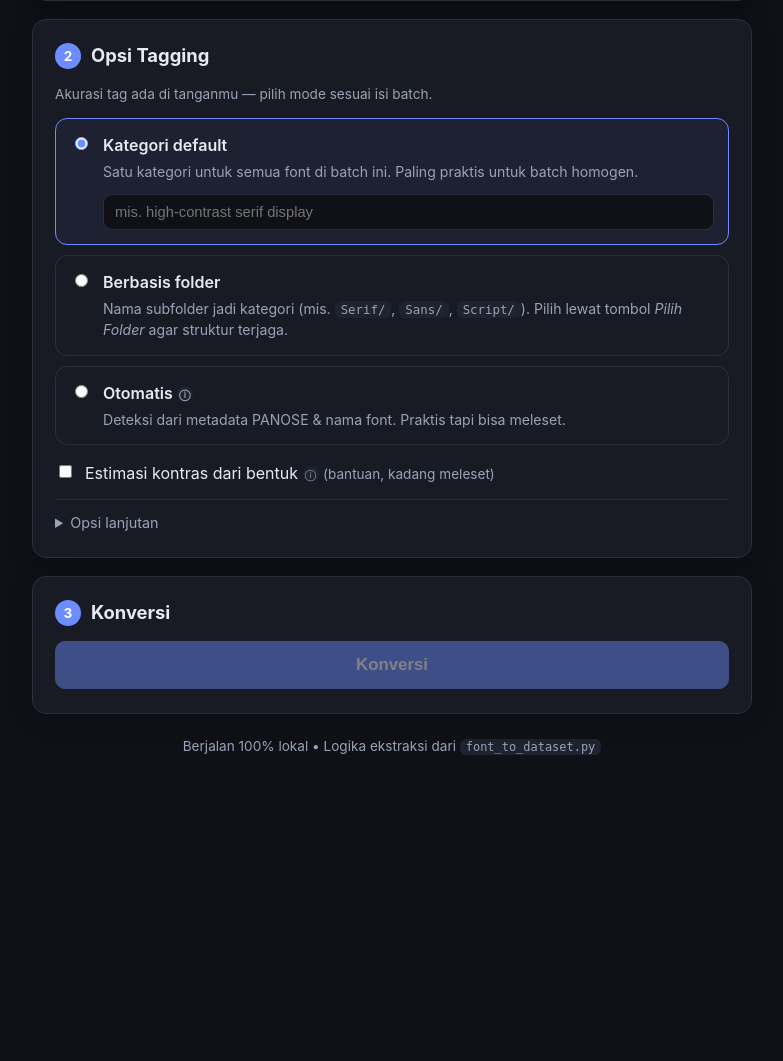
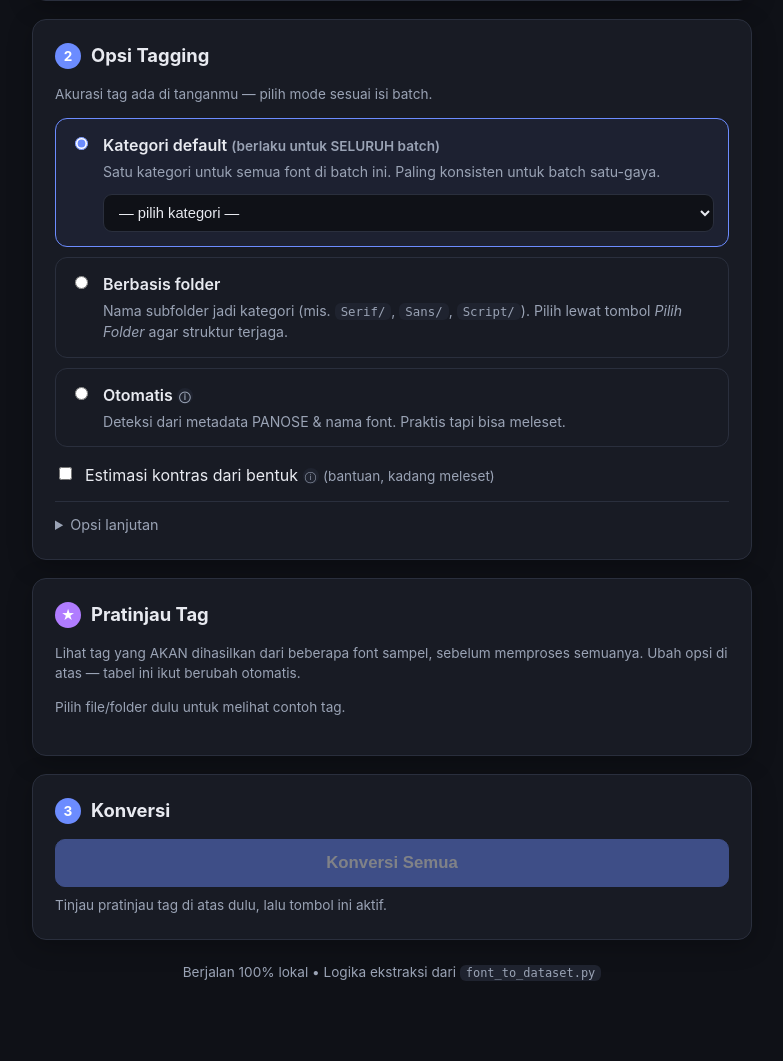
Before and after one commit to himiko-lab/alat-konversi-dataset-model, a Flask app: page / in a window 1280 px wide. Shown: the part 526-1587 px from the top of the page, without its empty margins (248-1031 px from the left). Before the commit the page ends 1281 px from the top, so only its background shows below. Run offline with Flask 3, Linux system fonts and the light colour scheme.

Commit message:
Perbaikan UX tagging: pratinjau tag live + kategori dipandu + cek konsistensi
Mengatasi masalah menebak tag tanpa melihat hasilnya dulu.

- Pratinjau tag SEBELUM konversi: endpoint /api/preview_upload (unggah
  5-8 font sampel) + /api/preview (hitung tag live tanpa ekstraksi glyph,
  via fungsi baru font_to_dataset.preview_tag). Tabel diperbarui otomatis
  saat opsi diubah; tombol "Konversi Semua" aktif setelah pratinjau tampil.
- Kategori dipandu: dropdown preset + opsi kustom. Mode "Kategori default"
  kini MEMAKSA kategori seragam utk seluruh batch lewat jalur CSV-override
  (prioritas tertinggi di classify) — tidak lagi kalah oleh PANOSE/nama.
  Logika classify() sendiri tidak diubah.
- Banner peringatan: kategori belum dipilih, serif generik, atau label
  tidak konsisten untuk batch satu-gaya.
- Cek konsistensi: stats deskriptor kategori ("Deskriptor kategori unik: N")
  di ringkasan hasil dan summary.txt.
- Estimasi kontras tetap mati default, tooltip mengarahkan ke Kategori default.

Diuji: unit preview_tag, endpoint preview (semua mode), konversi penuh,
dan smoke test browser (Playwright) end-to-end tanpa error JS. CLI tetap jalan.

Co-Authored-By: Claude Opus 4.8 <noreply@anthropic.com>
Claude-Session: https://claude.ai/code/session_01Uz3x94zAW4zYP9kHBQNGe1

```diff
--- a/app.py
+++ b/app.py
@@ -41,6 +41,7 @@ os.makedirs(WORK_ROOT, exist_ok=True)
 
 # Registry job dalam memori (cukup untuk pemakaian lokal satu pengguna).
 JOBS = {}
+PREVIEWS = {}            # preview_id -> {samples:[{name,rel,path}], root_name}
 JOBS_LOCK = threading.Lock()
 
 
@@ -50,6 +51,29 @@ def _job_dir(job_id):
 
 def _allowed(name):
     return name.lower().endswith(ALLOWED_EXT)
+
+
+def _build_fopts(mode, category, folder_tag, detect_contrast):
+    """Bangun opsi tagging yang dipakai SAMA persis oleh preview & konversi.
+
+    Mode 'Kategori default' dialirkan lewat jalur CSV override (pola "" cocok ke
+    semua nama file) — di classify() itu prioritas TERTINGGI, jadi kategori
+    pilihan pengguna memaksa SELURUH batch jadi seragam (mengalahkan PANOSE/
+    petunjuk nama). Mode 'folder' memakai nama subfolder (prioritas di atas
+    PANOSE). Mode 'auto' membiarkan PANOSE + petunjuk nama bekerja.
+    Logika classify() sendiri TIDAK diubah."""
+    csv = [("", category, None)] if (mode == "default" and category) else []
+    return {"csv": csv,
+            "folder_tag": folder_tag if mode == "folder" else None,
+            "default_cat": None,
+            "detect_contrast": detect_contrast}
+
+
+def _safe_rel(rel, fallback):
+    rel = (rel or "").replace("\\", "/").lstrip("/")
+    parts = [secure_filename(p) for p in rel.split("/") if p not in ("", ".", "..")]
+    parts = [p for p in parts if p] or [secure_filename(fallback)]
+    return "/".join(parts), parts
 
 
 # --------------------------------------------------------------------------- #
@@ -75,17 +99,14 @@ def upload():
     accepted, rejected, root_names = [], [], set()
     for idx, fs in enumerate(files):
         rel = rel_paths[idx] if idx < len(rel_paths) and rel_paths[idx] else fs.filename
-        rel = (rel or "").replace("\\", "/").lstrip("/")
-        base = os.path.basename(rel)
+        base = os.path.basename((rel or "").replace("\\", "/").lstrip("/"))
         if not base or not _allowed(base):
             if base:
                 rejected.append(base)
             continue
 
         # Bersihkan tiap komponen path tapi pertahankan struktur folder.
-        parts = [secure_filename(p) for p in rel.split("/") if p not in ("", ".", "..")]
-        parts = [p for p in parts if p] or [secure_filename(base)]
-        safe_rel = "/".join(parts)
+        safe_rel, parts = _safe_rel(rel, base)
         if len(parts) >= 2:
             root_names.add(parts[0])
 
@@ -125,6 +146,83 @@ def upload():
         rejected=rejected,
         names=[a["name"] for a in accepted[:50]],
     )
+
+
+# --------------------------------------------------------------------------- #
+#  PREVIEW TAG (sampel font, sebelum konversi penuh)                           #
+# --------------------------------------------------------------------------- #
+@app.route("/api/preview_upload", methods=["POST"])
+def preview_upload():
+    """Unggah HANYA font sampel (5–10) untuk preview tag cepat. Terpisah dari
+    upload penuh supaya preview ringan & bisa live saat opsi diubah."""
+    files = request.files.getlist("files")
+    rel_paths = request.form.getlist("paths")
+    root_name = (request.form.get("root_name") or "").strip() or None
+    if not files:
+        return jsonify(error="Tidak ada sampel."), 400
+
+    preview_id = uuid.uuid4().hex
+    pdir = os.path.join(_job_dir("preview_" + preview_id), "sample")
+    os.makedirs(pdir, exist_ok=True)
+
+    samples = []
+    for idx, fs in enumerate(files):
+        rel = rel_paths[idx] if idx < len(rel_paths) and rel_paths[idx] else fs.filename
+        base = os.path.basename((rel or "").replace("\\", "/").lstrip("/"))
+        if not base or not _allowed(base):
+            continue
+        safe_rel, _ = _safe_rel(rel, base)
+        dst = os.path.join(pdir, secure_filename(base))
+        fs.save(dst)
+        samples.append({"name": base, "rel": safe_rel, "path": dst})
+
+    if not samples:
+        return jsonify(error="Sampel tidak valid."), 400
+
+    with JOBS_LOCK:
+        PREVIEWS[preview_id] = {"samples": samples, "root_name": root_name,
+                                "dir": _job_dir("preview_" + preview_id)}
+    return jsonify(preview_id=preview_id, count=len(samples))
+
+
+@app.route("/api/preview", methods=["POST"])
+def preview():
+    """Hitung tag untuk sampel dengan opsi saat ini. Live: dipanggil ulang
+    tiap kali pengguna mengubah mode/kategori/kontras (tanpa unggah ulang)."""
+    data = request.get_json(force=True, silent=True) or {}
+    with JOBS_LOCK:
+        pv = PREVIEWS.get(data.get("preview_id"))
+    if not pv:
+        return jsonify(error="Sesi preview tidak ditemukan. Pilih file lagi."), 404
+
+    mode = data.get("mode", "auto")
+    default_category = (data.get("default_category") or "").strip() or None
+    detect_contrast = bool(data.get("detect_contrast"))
+
+    rows, descs = [], Counter()
+    for s in pv["samples"]:
+        folder_tag = fd.folder_tag_for(s["rel"], pv["root_name"]) if mode == "folder" else None
+        fopts = _build_fopts(mode, default_category, folder_tag, detect_contrast)
+        info = fd.preview_tag(s["path"], fopts, folder_tag=fopts["folder_tag"])
+        if info is None:
+            rows.append({"name": s["name"], "rel": s["rel"], "tag": None,
+                         "desc": None, "source": "unreadable"})
+            continue
+        descs[info["desc"]] += 1
+        rows.append({"name": s["name"], "rel": s["rel"], "tag": info["tag"],
+                     "desc": info["desc"], "category": info["category"],
+                     "source": info["source"]})
+
+    readable = [r for r in rows if r["tag"]]
+    unique_desc = dict(descs.most_common())
+    # Apakah ada yang jatuh ke default generik 'serif'?
+    generic = any(r.get("source") == "default" and r.get("category") == "serif"
+                  for r in readable)
+    no_category = mode == "default" and not default_category
+
+    return jsonify(rows=rows, unique_desc=unique_desc,
+                   n_unique_desc=len(unique_desc), generic_serif=generic,
+                   no_category=no_category, mode=mode, detect_contrast=detect_contrast)
 
 
 # --------------------------------------------------------------------------- #
@@ -194,13 +292,8 @@ def _run_job(job, opts):
                 if opts["mode"] == "folder":
                     folder_tag = fd.folder_tag_for(finfo["rel"], job.get("root_name"))
 
-                fopts = {
-                    "csv": [],
-                    "folder_tag": folder_tag,
-                    "default_cat": opts["default_category"] if opts["mode"] == "default" else (
-                        opts["default_category"] if opts["mode"] == "folder" else None),
-                    "detect_contrast": opts["detect_contrast"],
-                }
+                fopts = _build_fopts(opts["mode"], opts["default_category"],
+                                     folder_tag, opts["detect_contrast"])
 
                 try:
                     recs = fd.process_font(finfo["path"], opts["chars"],
@@ -287,6 +380,7 @@ def _build_summary(stats, n_records, n_train, n_val, opts):
     cat = dict(stats["cat"].most_common())
     wt = dict(stats["wt"].most_common())
     src = dict(stats["src"].most_common())
+    desc = dict(stats["desc"].most_common())
     skipped = [{"name": nm, "reason": why} for nm, why in stats["skipped"]]
 
     sample, seen = [], set()
@@ -306,6 +400,11 @@ def _build_summary(stats, n_records, n_train, n_val, opts):
     lines.append(f"Glyph dilewati     : {stats['too_long']} (path terlalu panjang)")
     lines.append(f"Karakter           : {opts['chars']}")
     lines.append(f"val-split          : {opts['val_split']}  |  max-path-len: {opts['max_path_len']}")
+    lines.append("")
+    lines.append(f"Deskriptor kategori unik: {len(desc)}"
+                 + ("  (konsisten ✓)" if len(desc) == 1 else "  (campur)"))
+    for d, n in desc.items():
+        lines.append(f"   {str(d):28s} {n}")
     lines.append("")
     lines.append("KATEGORI:")
     for c, n in cat.items():
@@ -337,6 +436,8 @@ def _build_summary(stats, n_records, n_train, n_val, opts):
         "categories": cat,
         "weights": wt,
         "sources": src,
+        "descriptors": desc,
+        "n_unique_desc": len(desc),
         "skipped": skipped,
         "sample_tags": sample,
         "has_val": n_val > 0,
--- a/static/app.js
+++ b/static/app.js
@@ -11,6 +11,8 @@ const fileSummary = el("fileSummary");
 const convertBtn = el("convertBtn");
 
 let selectedFiles = []; // { file, rel }
+let previewId = null;    // sesi preview di backend
+let previewReady = false; // tabel preview sudah tampil minimal sekali
 
 /* ---------------- pemilihan file ---------------- */
 function extOK(name) {
@@ -32,7 +34,7 @@ function setFiles(list) {
 function renderFileSummary(rejected) {
   if (selectedFiles.length === 0) {
     fileSummary.classList.add("hidden");
-    convertBtn.disabled = true;
+    resetPreview();
     if (rejected > 0) {
       fileSummary.classList.remove("hidden");
       fileSummary.innerHTML = `<span class="badge">Ditolak</span> ${rejected} file bukan font (.otf/.ttf/.ttc) diabaikan.`;
@@ -40,7 +42,6 @@ function renderFileSummary(rejected) {
     return;
   }
   fileSummary.classList.remove("hidden");
-  convertBtn.disabled = false;
   let html = `<strong>${selectedFiles.length}</strong> file font siap dikonversi.`;
   if (rejected > 0) html += ` <span class="badge">${rejected} ditolak</span>`;
   const names = selectedFiles.slice(0, 6).map((f) => f.file.name).join(", ");
@@ -48,6 +49,13 @@ function renderFileSummary(rejected) {
     selectedFiles.length > 6 ? ` … (+${selectedFiles.length - 6} lagi)` : ""
   }</div>`;
   fileSummary.innerHTML = html;
+  setupPreview(); // unggah sampel & tampilkan pratinjau tag
+}
+
+function updateConvertEnabled() {
+  const ready = selectedFiles.length > 0 && previewReady;
+  convertBtn.disabled = !ready;
+  el("convertHint").classList.toggle("hidden", ready);
 }
 
 function filesFromInput(input) {
@@ -61,9 +69,11 @@ el("pickFiles").addEventListener("click", () => fileInput.click());
 el("pickFolder").addEventListener("click", () => folderInput.click());
 fileInput.addEventListener("change", () => setFiles(filesFromInput(fileInput)));
 folderInput.addEventListener("change", () => {
-  setFiles(filesFromInput(folderInput));
-  // Kalau pengguna pilih folder, mode "Berbasis folder" paling masuk akal.
-  if (selectedFiles.length) document.querySelector('input[name=mode][value=folder]').checked = true;
+  const picked = filesFromInput(folderInput);
+  // Kalau pengguna pilih folder, mode "Berbasis folder" paling masuk akal —
+  // set SEBELUM setFiles agar pratinjau langsung pakai mode yang benar.
+  if (picked.length) document.querySelector('input[name=mode][value=folder]').checked = true;
+  setFiles(picked);
 });
 
 /* ---------------- drag & drop (termasuk folder) ---------------- */
@@ -170,16 +180,179 @@ async function startConversion() {
   }
 }
 
+function effectiveCategory() {
+  const preset = el("categoryPreset").value;
+  if (preset === "__custom__") return el("defaultCategory").value.trim();
+  return preset; // "" berarti belum dipilih
+}
+
+function currentMode() {
+  return document.querySelector("input[name=mode]:checked").value;
+}
+
 function collectOptions(jobId) {
   return {
     job_id: jobId,
-    mode: document.querySelector("input[name=mode]:checked").value,
-    default_category: el("defaultCategory").value,
+    mode: currentMode(),
+    default_category: effectiveCategory(),
     detect_contrast: el("detectContrast").checked,
     chars: el("chars").value,
     val_split: parseFloat(el("valSplit").value),
     max_path_len: parseInt(el("maxPathLen").value, 10),
   };
+}
+
+/* ---------------- preview tag (live) ---------------- */
+// Tampilkan/sembunyikan input kustom saat preset "(kustom…)" dipilih.
+el("categoryPreset").addEventListener("change", () => {
+  const custom = el("categoryPreset").value === "__custom__";
+  el("defaultCategory").classList.toggle("hidden", !custom);
+  if (custom) el("defaultCategory").focus();
+  refreshPreview();
+});
+
+// Opsi apa pun berubah -> perbarui pratinjau (debounce).
+let previewTimer = null;
+function refreshPreview() {
+  if (!previewId) return;
+  clearTimeout(previewTimer);
+  previewTimer = setTimeout(doPreview, 250);
+}
+["change", "input"].forEach((ev) => {
+  document.querySelectorAll("input[name=mode], #defaultCategory, #detectContrast").forEach((n) =>
+    n.addEventListener(ev, refreshPreview)
+  );
+});
+
+function rootNameOf(files) {
+  // Nama folder root bersama (komponen pertama) bila semua file berbagi sama.
+  const firsts = new Set();
+  for (const f of files) {
+    const parts = f.rel.replace(/\\/g, "/").split("/").filter(Boolean);
+    if (parts.length >= 2) firsts.add(parts[0]);
+  }
+  return firsts.size === 1 ? [...firsts][0] : "";
+}
+
+function pickSample(files, n) {
+  if (files.length <= n) return files.slice();
+  // Ambil merata di seluruh daftar agar variasi folder/gaya terwakili.
+  const step = files.length / n;
+  const out = [];
+  for (let i = 0; i < n; i++) out.push(files[Math.floor(i * step)]);
+  return out;
+}
+
+async function setupPreview() {
+  resetPreview(false);
+  el("previewHint").classList.add("hidden");
+  setPreviewLoading("Menyiapkan pratinjau…");
+  try {
+    const sample = pickSample(selectedFiles, 8);
+    const fd = new FormData();
+    for (const item of sample) {
+      fd.append("files", item.file, item.file.name);
+      fd.append("paths", item.rel);
+    }
+    fd.append("root_name", rootNameOf(selectedFiles));
+    const res = await fetch("/api/preview_upload", { method: "POST", body: fd });
+    const data = await res.json();
+    if (!res.ok) throw new Error(data.error || "Gagal menyiapkan pratinjau.");
+    previewId = data.preview_id;
+    await doPreview();
+  } catch (err) {
+    setPreviewLoading("⚠ " + err.message);
+  }
+}
+
+async function doPreview() {
+  if (!previewId) return;
+  setPreviewLoading("Menghitung tag sampel…");
+  try {
+    const res = await fetch("/api/preview", {
+      method: "POST",
+      headers: { "Content-Type": "application/json" },
+      body: JSON.stringify({
+        preview_id: previewId,
+        mode: currentMode(),
+        default_category: effectiveCategory(),
+        detect_contrast: el("detectContrast").checked,
+      }),
+    });
+    const data = await res.json();
+    if (!res.ok) throw new Error(data.error || "Gagal membuat pratinjau.");
+    renderPreview(data);
+    previewReady = true;
+    updateConvertEnabled();
+  } catch (err) {
+    setPreviewLoading("⚠ " + err.message);
+  }
+}
+
+function setPreviewLoading(msg) {
+  el("previewArea").innerHTML = `<p class="preview-loading">${escapeHtml(msg)}</p>`;
+}
+
+function renderPreview(data) {
+  const rows = data.rows || [];
+  renderWarnings(data);
+
+  const nUniq = data.n_unique_desc || 0;
+  const consistent = nUniq <= 1;
+  let html = `<div class="preview-meta">
+    <span class="pill ${consistent ? "ok" : "warn"}">Deskriptor unik: ${nUniq}${consistent ? " ✓" : ""}</span>
+    <span class="muted small">menampilkan ${rows.length} font sampel</span>
+  </div>`;
+
+  html += `<table class="preview-table"><thead><tr>
+    <th>File</th><th>Tag yang akan dihasilkan</th></tr></thead><tbody>`;
+  for (const r of rows) {
+    if (!r.tag) {
+      html += `<tr class="bad"><td class="fname">${escapeHtml(r.name)}</td>
+        <td class="tag">⚠ tak terbaca / bukan font valid</td></tr>`;
+      continue;
+    }
+    const src = r.source ? `<span class="src-tag">${escapeHtml(r.source)}</span>` : "";
+    html += `<tr><td class="fname">${escapeHtml(r.name)}</td>
+      <td class="tag">${escapeHtml(r.tag)}${src}</td></tr>`;
+  }
+  html += `</tbody></table>`;
+  el("previewArea").innerHTML = html;
+}
+
+function renderWarnings(data) {
+  const w = el("warnings");
+  const banners = [];
+  if (data.no_category) {
+    banners.push(
+      `⚠️ <strong>Kategori belum dipilih</strong> — tag akan jatuh ke deteksi otomatis (PANOSE/nama font) ` +
+      `dan bisa tidak konsisten. Pilih kategori di "Kategori default" agar seluruh batch seragam.`
+    );
+  } else if (data.generic_serif) {
+    banners.push(
+      `⚠️ Sebagian font jatuh ke kategori <code>serif</code> generik (metadata kosong). ` +
+      `Kalau itu bukan serif, pilih kategori yang sesuai.`
+    );
+  }
+  if ((data.detect_contrast || data.mode === "auto" || data.no_category) && data.n_unique_desc > 1) {
+    banners.push(
+      `⚠️ <strong>Label tidak konsisten</strong> — terdeteksi ${data.n_unique_desc} deskriptor berbeda ` +
+      `untuk batch ini. Kalau batch-nya satu-gaya, pakai <strong>"Kategori default"</strong> ` +
+      `(dan matikan estimasi kontras) agar seragam.`
+    );
+  }
+  w.innerHTML = banners.map((b) => `<div class="warn-banner">${b}</div>`).join("");
+}
+
+function resetPreview(clearArea = true) {
+  previewId = null;
+  previewReady = false;
+  el("warnings").innerHTML = "";
+  if (clearArea) {
+    el("previewArea").innerHTML =
+      `<p class="muted small" id="previewHint">Pilih file/folder dulu untuk melihat contoh tag.</p>`;
+  }
+  updateConvertEnabled();
 }
 
 function listenProgress(jobId) {
@@ -232,6 +405,18 @@ function showResult(jobId, r) {
     ${stat(r.train, "train")}
     ${stat(r.val, "val")}
   </div>`;
+
+  const nUniq = r.n_unique_desc || 0;
+  const consistent = nUniq <= 1;
+  html += `<div class="dist"><h3>Konsistensi tag</h3>
+    <p class="muted small" style="margin:0 0 8px">Deskriptor kategori unik:
+      <strong style="color:${consistent ? "var(--ok)" : "#ffd479"}">${nUniq}</strong>
+      ${nUniq === 1 ? "(konsisten ✓)" : "(campuran — idealnya 1 untuk batch satu-gaya)"}</p>
+    <div class="chip-row">${
+      Object.keys(r.descriptors || {})
+        .map((k) => `<span class="chip">${escapeHtml(k)}<b>${r.descriptors[k]}</b></span>`)
+        .join("")
+    }</div></div>`;
 
   html += distBlock("Kategori", r.categories);
   html += distBlock("Berat", r.weights);
@@ -287,6 +472,7 @@ el("resetBtn").addEventListener("click", () => {
   fileInput.value = "";
   folderInput.value = "";
   fileSummary.classList.add("hidden");
+  resetPreview(true);
   el("resultCard").classList.add("hidden");
   el("errorBox").classList.add("hidden");
   el("progress").classList.add("hidden");
--- a/static/style.css
+++ b/static/style.css
@@ -173,4 +173,27 @@ h2 { font-size: 1.15rem; margin: 0 0 14px; display: flex; align-items: center; g
 .dl-row { display: flex; flex-wrap: wrap; gap: 10px; margin: 8px 0 18px; }
 .dl-row .btn { flex: 1; min-width: 150px; text-align: center; }
 
+/* ---------- Preview tag ---------- */
+#previewCard .step { background: #b07cff; }
+.preview-meta { margin: 4px 0 12px; display: flex; align-items: center; gap: 10px; flex-wrap: wrap; }
+.pill { padding: 3px 11px; border-radius: 20px; font-size: .82rem; border: 1px solid var(--line); background: var(--card-2); }
+.pill.ok { color: var(--ok); border-color: rgba(67,197,158,.5); }
+.pill.warn { color: #ffd479; border-color: rgba(255,212,121,.5); }
+.preview-table { width: 100%; border-collapse: collapse; font-size: .85rem; }
+.preview-table th, .preview-table td { text-align: left; padding: 8px 10px; border-bottom: 1px solid var(--line); vertical-align: top; }
+.preview-table th { color: var(--muted); font-weight: 600; font-size: .78rem; text-transform: uppercase; letter-spacing: .03em; }
+.preview-table td.fname { font-family: ui-monospace, Menlo, monospace; color: var(--muted); white-space: nowrap; }
+.preview-table td.tag { font-family: ui-monospace, Menlo, monospace; color: var(--text); word-break: break-word; }
+.preview-table tr.bad td { color: var(--err); }
+.src-tag { display: inline-block; font-size: .68rem; text-transform: uppercase; letter-spacing: .03em;
+  background: var(--bg); border: 1px solid var(--line); color: var(--muted); padding: 0 6px; border-radius: 6px; margin-left: 6px; }
+.preview-loading { color: var(--muted); font-size: .9rem; }
+
+.warn-banner {
+  margin: 0 0 14px; padding: 12px 14px; border-radius: 10px;
+  background: rgba(255,193,7,.1); border: 1px solid rgba(255,193,7,.4); color: #ffd479;
+  font-size: .9rem; line-height: 1.45;
+}
+.warn-banner + .warn-banner { margin-top: -6px; }
+
 footer { text-align: center; margin-top: 22px; }
--- a/templates/index.html
+++ b/templates/index.html
@@ -4,6 +4,7 @@
   <meta charset="UTF-8">
   <meta name="viewport" content="width=device-width, initial-scale=1.0">
   <title>Konverter Font → Dataset</title>
+  <link rel="icon" href="data:,">
   <link rel="stylesheet" href="{{ url_for('static', filename='style.css') }}">
 </head>
 <body>
@@ -43,9 +44,22 @@
         <label class="mode">
           <input type="radio" name="mode" value="default" checked>
           <div>
-            <span class="mode-title">Kategori default</span>
-            <span class="mode-desc">Satu kategori untuk semua font di batch ini. Paling praktis untuk batch homogen.</span>
-            <input type="text" id="defaultCategory" class="text-in" placeholder="mis. high-contrast serif display">
+            <span class="mode-title">Kategori default <span class="muted small">(berlaku untuk SELURUH batch)</span></span>
+            <span class="mode-desc">Satu kategori untuk semua font di batch ini. Paling konsisten untuk batch satu-gaya.</span>
+            <select id="categoryPreset" class="text-in">
+              <option value="">— pilih kategori —</option>
+              <option value="high-contrast serif display">high-contrast serif display</option>
+              <option value="serif">serif</option>
+              <option value="slab-serif">slab-serif</option>
+              <option value="sans-serif">sans-serif</option>
+              <option value="geometric sans-serif">geometric sans-serif</option>
+              <option value="handwriting script">handwriting script</option>
+              <option value="monospace">monospace</option>
+              <option value="decorative display">decorative display</option>
+              <option value="__custom__">(kustom…)</option>
+            </select>
+            <input type="text" id="defaultCategory" class="text-in hidden"
+                   placeholder="ketik kategori kustom, mis. high-contrast serif display">
           </div>
         </label>
 
@@ -72,7 +86,7 @@
       <label class="check">
         <input type="checkbox" id="detectContrast">
         <span>Estimasi kontras dari bentuk
-          <span class="info" data-tip="Menebak high/low-contrast dari render glyph 'O'. Bantuan saja — kadang meleset.">ⓘ</span>
+          <span class="info" data-tip="Menebak high/low-contrast dari render glyph 'O'. Bantuan saja — kadang meleset. Untuk batch satu-gaya lebih baik pakai 'Kategori default' agar konsisten.">ⓘ</span>
           <span class="muted small">(bantuan, kadang meleset)</span>
         </span>
       </label>
@@ -96,10 +110,22 @@
       </details>
     </section>
 
+    <!-- ===== 2½. PRATINJAU TAG ===== -->
+    <section class="card" id="previewCard">
+      <h2><span class="step">★</span> Pratinjau Tag</h2>
+      <p class="muted small">Lihat tag yang AKAN dihasilkan dari beberapa font sampel, sebelum memproses semuanya.
+        Ubah opsi di atas — tabel ini ikut berubah otomatis.</p>
+      <div id="warnings"></div>
+      <div id="previewArea">
+        <p class="muted small" id="previewHint">Pilih file/folder dulu untuk melihat contoh tag.</p>
+      </div>
+    </section>
+
     <!-- ===== 3. KONVERSI ===== -->
     <section class="card">
       <h2><span class="step">3</span> Konversi</h2>
-      <button type="button" class="btn primary big" id="convertBtn" disabled>Konversi</button>
+      <button type="button" class="btn primary big" id="convertBtn" disabled>Konversi Semua</button>
+      <p class="muted small" id="convertHint" style="margin:8px 0 0">Tinjau pratinjau tag di atas dulu, lalu tombol ini aktif.</p>
 
       <div id="progress" class="progress-wrap hidden">
         <div class="bar"><div class="bar-fill" id="barFill"></div></div>
```
Also changed, not shown: font_to_dataset.py (+32 -2 lines), README.md.
